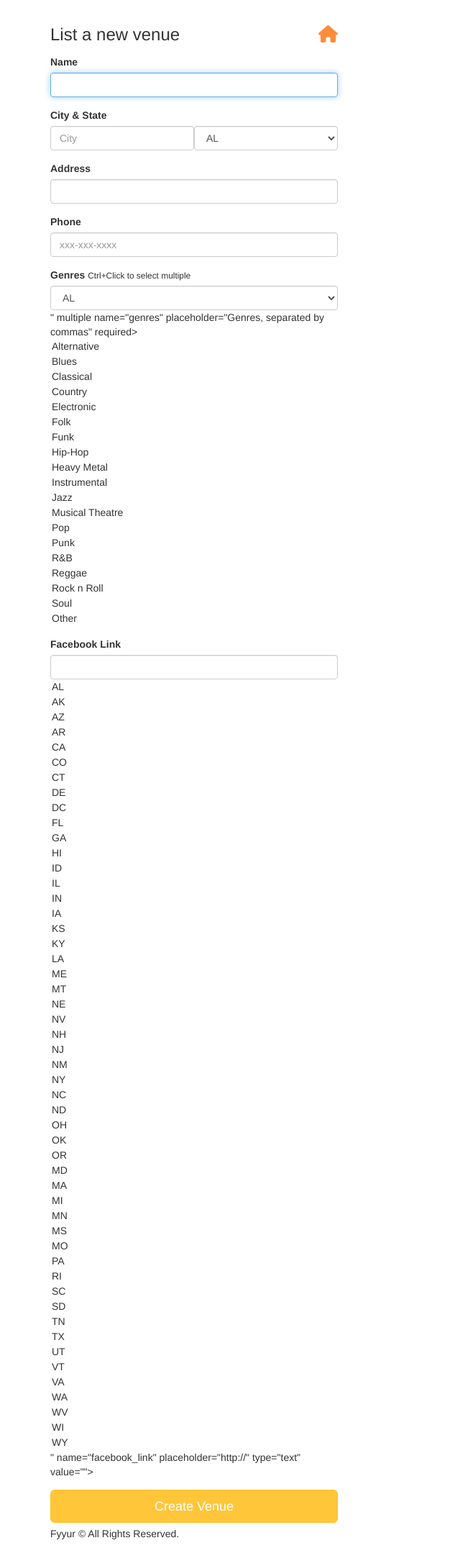
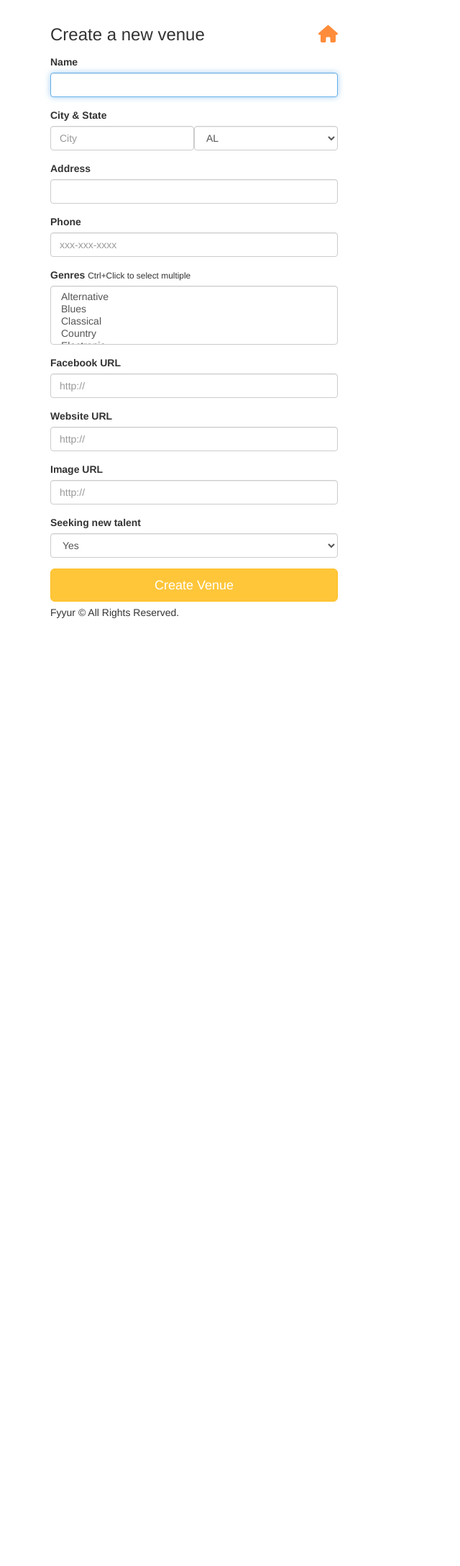
Before and after one commit to leticialourenco/fyyur_postgreSQL_models, a Flask app: page /venues/create in a window 1280 px wide. Shown: the part 60-2236 px from the top of the page at 72% size, without its empty margins (0-640 px from the left). After the commit the page ends 919 px from the top, so only its background shows below. Run offline with Flask 2, Linux system fonts and the light colour scheme; some libraries are stand-ins or nearby versions.

Commit message:
Write create venue feat.

```diff
--- a/app.py
+++ b/app.py
@@ -23,8 +23,6 @@ app.config.from_object('config')
 db = SQLAlchemy(app)
 migrate = Migrate(app, db)
 
-# TODO: connect to a local postgresql database
-
 #----------------------------------------------------------------------------#
 # Models.
 #----------------------------------------------------------------------------#
@@ -44,7 +42,6 @@ class Venue(db.Model):
     image_link = db.Column(db.String(500), nullable=False)
     facebook_link = db.Column(db.String(120))
     shows = db.relationship('Show', backref='venue', lazy=True)
-
 
 class Artist(db.Model):
     __tablename__ = 'artist'
@@ -68,9 +65,6 @@ class Show(db.Model):
     date = db.Column(db.DateTime(timezone=False), nullable=False)
     venue_id = db.Column(db.Integer, db.ForeignKey('venue.id'), nullable=False)
     artist_id = db.Column(db.Integer, db.ForeignKey('artist.id'), nullable=False)
-
-
-
 
 #----------------------------------------------------------------------------#
 # Filters.
@@ -235,14 +229,42 @@ def create_venue_form():
 @app.route('/venues/create', methods=['POST'])
 def create_venue_submission():
   # TODO: insert form data as a new Venue record in the db, instead
-  # TODO: modify data to be the data object returned from db insertion
+  try:
+    form = VenueForm()
 
+    name = form.name.data
+    seeking = True if form.name.data == 'Yes' else False
+    genres = form.name.data
+    city = form.name.data
+    state = form.name.data
+    address = form.name.data
+    phone = form.name.data
+    website_link = form.name.data
+    image_link = form.name.data
+    facebook_link = form.name.data
+
+    venue = Venue(
+        name=name, seeking=seeking, genres=genres, city=city, state=state, address=address,
+        phone=phone, website_link=website_link, image_link=image_link, facebook_link=facebook_link
+    )
+
+    db.session.add(venue)
+    db.session.commit()
+
+    flash('Venue ' + request.form['name'] + ' was successfully listed!')
+  except:
+    db.session.rollback()
+    flash('An error occurred. Venue ' + request.form['name'] + ' could not be listed.')
+  finally:
+    db.session.close()
+  return render_template('pages/home.html')
+
+
+    # TODO: modify data to be the data object returned from db insertion
   # on successful db insert, flash success
-  flash('Venue ' + request.form['name'] + ' was successfully listed!')
   # TODO: on unsuccessful db insert, flash an error instead.
   # e.g., flash('An error occurred. Venue ' + data.name + ' could not be listed.')
   # see: http://flask.pocoo.org/docs/1.0/patterns/flashing/
-  return render_template('pages/home.html')
 
 @app.route('/venues/<venue_id>', methods=['DELETE'])
 def delete_venue(venue_id):
--- a/forms.py
+++ b/forms.py
@@ -1,6 +1,6 @@
 from datetime import datetime
 from flask_wtf import Form
-from wtforms import StringField, SelectField, SelectMultipleField, DateTimeField
+from wtforms import StringField, SelectField, SelectMultipleField, DateTimeField, BooleanField
 from wtforms.validators import DataRequired, AnyOf, URL
 
 class ShowForm(Form):
@@ -13,7 +13,7 @@ class ShowForm(Form):
     start_time = DateTimeField(
         'start_time',
         validators=[DataRequired()],
-        default= datetime.today()
+        default=datetime.today()
     )
 
 class VenueForm(Form):
@@ -116,6 +116,18 @@ class VenueForm(Form):
     facebook_link = StringField(
         'facebook_link', validators=[URL()]
     )
+    website_link = StringField(
+        'website_link', validators=[URL()]
+    )
+    seeking = SelectField(
+        'seeking_talent', validators=[DataRequired()],
+        choices=[
+            ('Yes', 'Yes'),
+            ('No', 'No')
+        ]
+    )
+
+
 
 class ArtistForm(Form):
     name = StringField(
--- a/templates/forms/new_venue.html
+++ b/templates/forms/new_venue.html
@@ -2,8 +2,8 @@
 {% block title %}New Venue{% endblock %}
 {% block content %}
   <div class="form-wrapper">
-    <form method="post" class="form">
-      <h3 class="form-heading">List a new venue <a href="{{ url_for('index') }}" title="Back to homepage"><i class="fa fa-home pull-right"></i></a></h3>
+    <form method="post" class="form" id="form">
+      <h3 class="form-heading">Create a new venue <a href="{{ url_for('index') }}" title="Back to homepage"><i class="fa fa-home pull-right"></i></a></h3>
       <div class="form-group">
         <label for="name">Name</label>
         {{ form.name(class_ = 'form-control', autofocus = true) }}
@@ -30,12 +30,24 @@
       <div class="form-group">
         <label for="genres">Genres</label>
         <small>Ctrl+Click to select multiple</small>
-        {{ form.genres(class_ = 'form-control', placeholder='Genres, separated by commas', id=form.state, autofocus = true) }}
+        {{ form.genres(class_ = 'form-control', placeholder='Genres, separated by commas', autofocus = true) }}
       </div>
       <div class="form-group">
-          <label for="genres">Facebook Link</label>
-          {{ form.facebook_link(class_ = 'form-control', placeholder='http://', id=form.state, autofocus = true) }}
-        </div>
+          <label for="facebook">Facebook URL</label>
+          {{ form.facebook_link(class_ = 'form-control', placeholder='http://', autofocus = true) }}
+      </div>
+      <div class="form-group">
+          <label for="website">Website URL</label>
+          {{ form.website_link(class_ = 'form-control', placeholder='http://', autofocus = true) }}
+      </div>
+      <div class="form-group">
+          <label for="image">Image URL</label>
+          {{ form.image_link(class_ = 'form-control', placeholder='http://', autofocus = true) }}
+      </div>
+      <div class="form-group">
+          <label for="seeking">Seeking new talent</label>
+          {{ form.seeking(class_ = 'form-control', autofocus = true) }}
+      </div>
       <input type="submit" value="Create Venue" class="btn btn-primary btn-lg btn-block">
     </form>
   </div>
```
